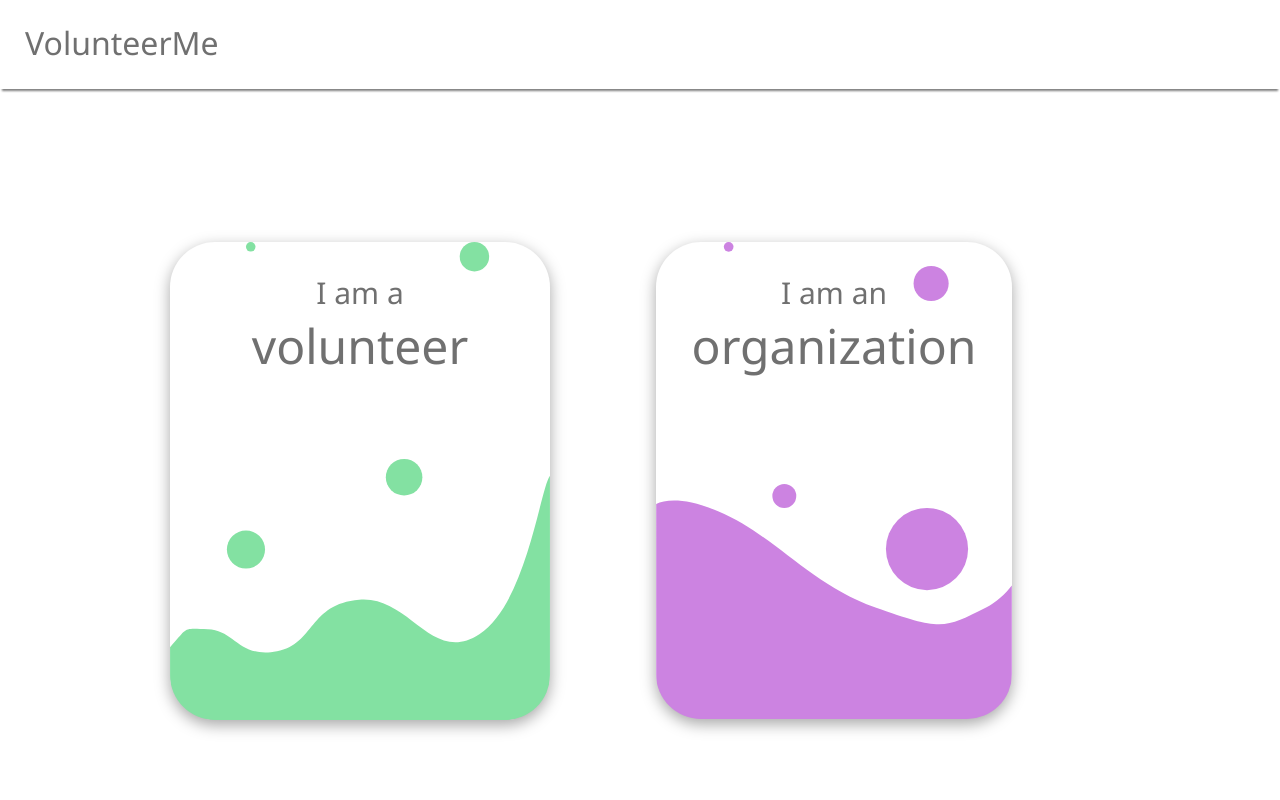
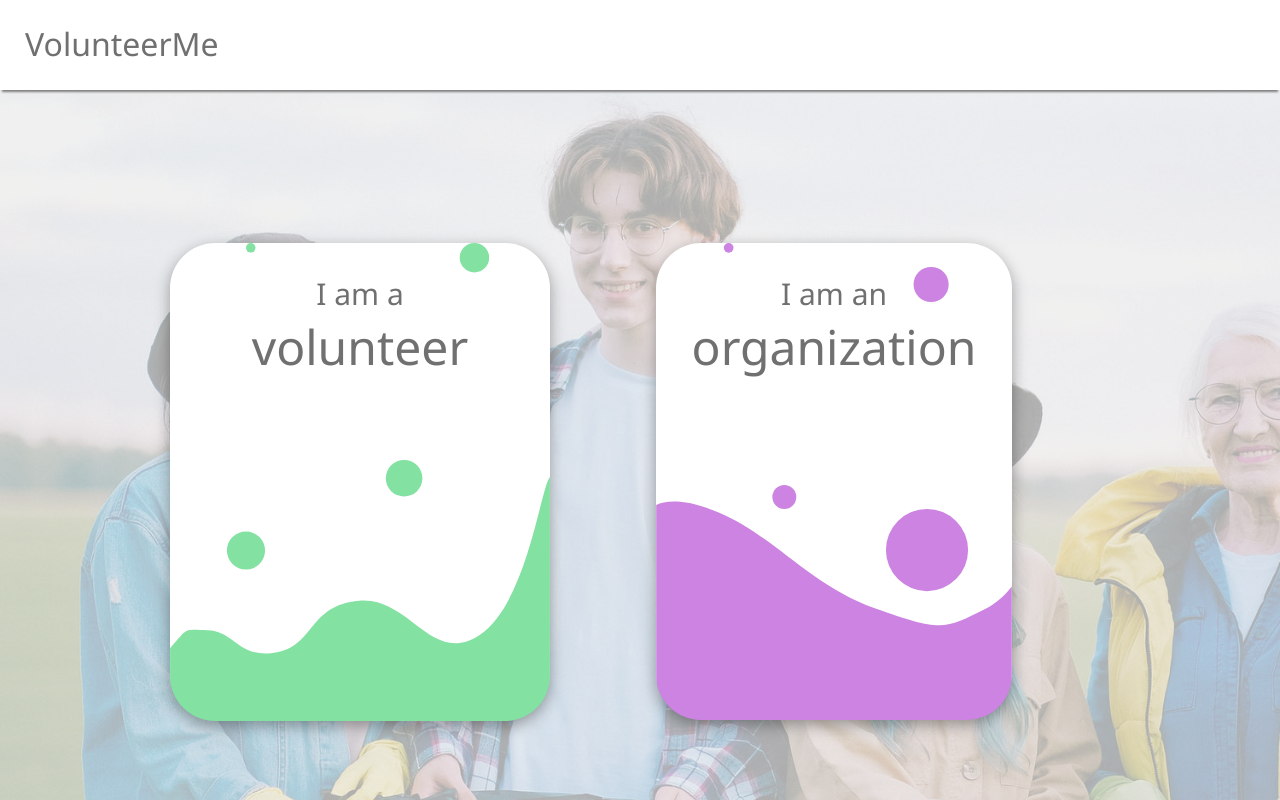
Before and after one commit to RBHNirvana/NWHacks, a Flask app: page / in a window 1280 px wide. Run offline with Flask 2, Linux system fonts and the light colour scheme.

Commit message:
Added background image to index.html

```diff
--- a/app/static/index.css
+++ b/app/static/index.css
@@ -1,5 +1,10 @@
+html{
+  height: 100%;
+}
+
 body{
   margin: 0px;
+  background-image: url(Landing-background-white.png);
 }
 
 .button {
@@ -39,8 +44,10 @@ body{
     box-shadow: 2.5px 5px grey;
   }*/
   .header {
+    background-color: white;
     padding-bottom: 3px;
     margin-bottom: 149px;
+    padding-top: 1px;
     color: #707070;
     font-family: 'Segoe UI', Tahoma, Geneva, Verdana, sans-serif;
     box-shadow: 0 4px 2px -2px gray;
--- a/app/templates/index.html
+++ b/app/templates/index.html
@@ -21,6 +21,5 @@
             I am an <br /><b>organization</b>
         </p>
     </div>
-    </div>
-  </body>
+</body>
 {% endblock %}
```
